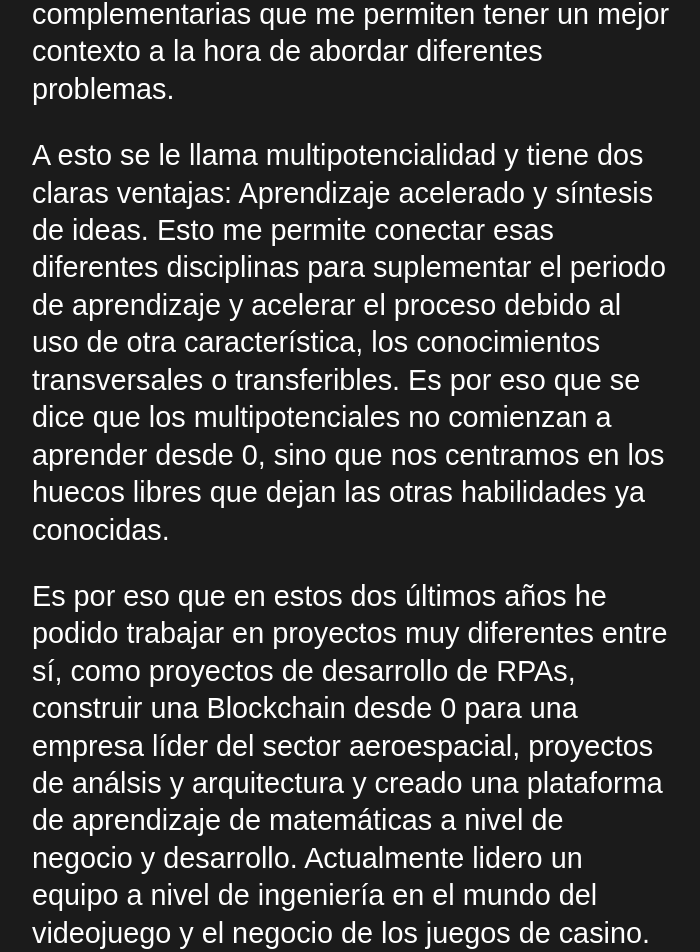
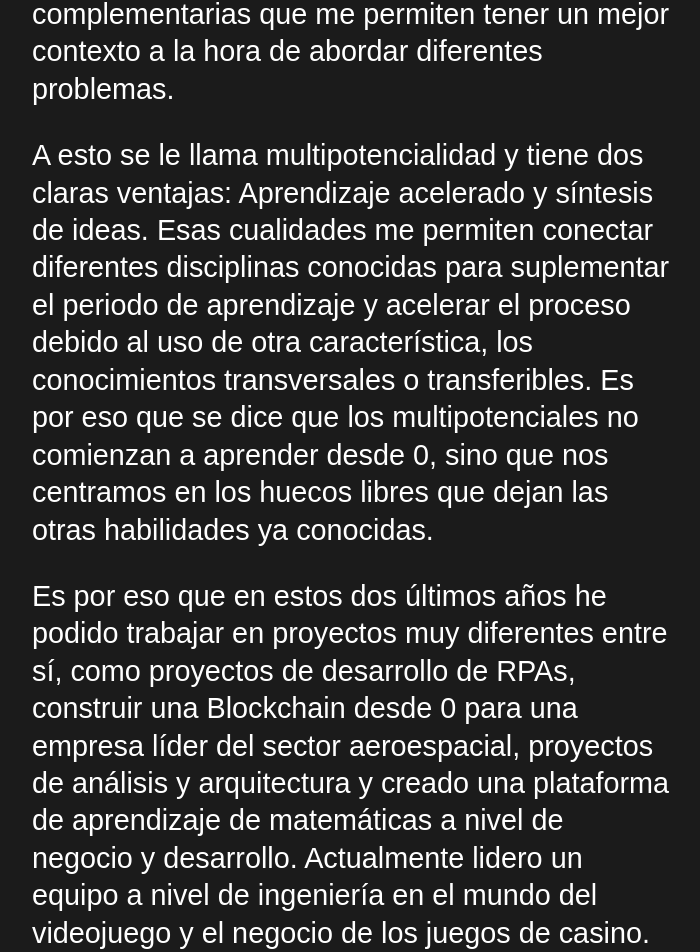
Before and after one commit to jocafernanro/personal-web, a Vue app: page / in a window 1280 px wide. Shown: the part 1766-2718 px from the top of the page, without its empty margins (288-988 px from the left). Built offline with nearby package versions, Linux system fonts and the light colour scheme; a web font is replaced by a local one.

Commit message:
Text improved

```diff
--- a/src/components/home/HomeMain.vue
+++ b/src/components/home/HomeMain.vue
@@ -24,15 +24,15 @@
     </p>
     <p class="main-home__text">
       A esto se le llama multipotencialidad y tiene dos claras ventajas: Aprendizaje acelerado y síntesis de ideas.
-      Esto me permite conectar esas diferentes disciplinas para suplementar el periodo de aprendizaje y acelerar el proceso
-      debido al uso de otra característica, los conocimientos transversales o transferibles. Es por eso que se dice que
-      los multipotenciales no comienzan a aprender desde 0, sino que nos centramos en los huecos libres que dejan las
-      otras habilidades ya conocidas.
+      Esas cualidades me permiten conectar diferentes disciplinas conocidas para suplementar el periodo de aprendizaje
+      y acelerar el proceso debido al uso de otra característica, los conocimientos transversales o transferibles.
+      Es por eso que se dice que los multipotenciales no comienzan a aprender desde 0, sino que nos centramos en los
+      huecos libres que dejan las otras habilidades ya conocidas.
     </p>
     <p class="main-home__text">
       Es por eso que en estos dos últimos años he podido trabajar en proyectos muy diferentes entre sí, como proyectos
       de desarrollo de RPAs, construir una Blockchain desde 0 para una empresa líder del sector aeroespacial,
-      proyectos de análsis y arquitectura y creado una plataforma de aprendizaje de matemáticas a nivel de negocio y
+      proyectos de análisis y arquitectura y creado una plataforma de aprendizaje de matemáticas a nivel de negocio y
       desarrollo. Actualmente lidero  un equipo a nivel de ingeniería en el mundo del videojuego y el negocio de los
       juegos de casino.
     </p>
```
